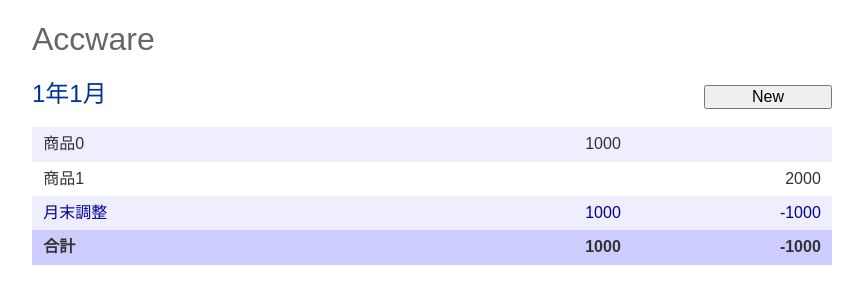
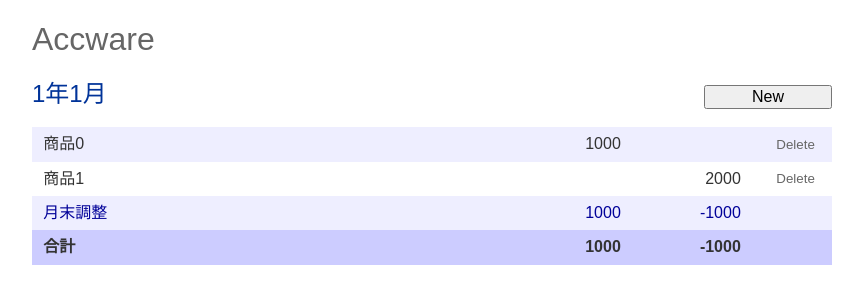
Before and after one commit to keitam913/accware-ui, a React (Create React App) app: page /1/1 in a window 1280 px wide. Shown: the top 304 px of the page, without its empty margins (208-1071 px from the left). Built offline with nearby package versions, Linux system fonts and the light colour scheme.

Commit message:
Arrange delete buttons

```diff
--- a/src/Monthly.js
+++ b/src/Monthly.js
@@ -48,6 +48,9 @@
                             {s.amounts.map((a, i) =>
                                 <td key={i} className={styles.settlementAmount}>{number(a)}</td>
                             )}
+                            <td className={styles.deleteColumn}>
+                                <button className={styles.deleteButton}>Delete</button>
+                            </td>
                         </tr>
                     )}
                     <tr className={[styles.settlement, styles.adjustment].join(' ')}>
@@ -55,11 +58,13 @@
                         {adjustment.amounts.map((a, i) =>
                             <td key={i} className={styles.settlementAmount}>{a}</td>
                         )}
+                        <td></td>
                     </tr>
                     <tr className={styles.total}>
                         <td className={styles.settlementTitle}>合計</td>
                         <td className={styles.settlementAmount}>{total.amounts[0]}</td>
                         <td className={styles.settlementAmount}>{total.amounts[1]}</td>
+                        <td></td>
                     </tr>
                 </tbody>
             </table>
--- a/src/Monthly.module.css
+++ b/src/Monthly.module.css
@@ -10,12 +10,12 @@
 }
 
 .settlementTitle {
-  width: 40%;
+  width: 60%;
   padding: 0.5rem 0.7rem;
 }
 
 .settlementAmount {
-  width: 20%;
+  width: 15%;
   text-align: right;
   padding: 0.5rem 0.7rem;
 }
@@ -39,3 +39,20 @@
   justify-content: space-between;
   align-items: baseline;
 }
+
+.deleteColumn {
+  width: 10%;
+  text-align: right;
+  font-size: smaller;
+  padding: 0.5rem 0.7rem;
+}
+
+.deleteButton {
+  background: none;
+  border: none;
+  color: #666;
+}
+
+.deleteButton:hover {
+  color: #900;
+}
```
